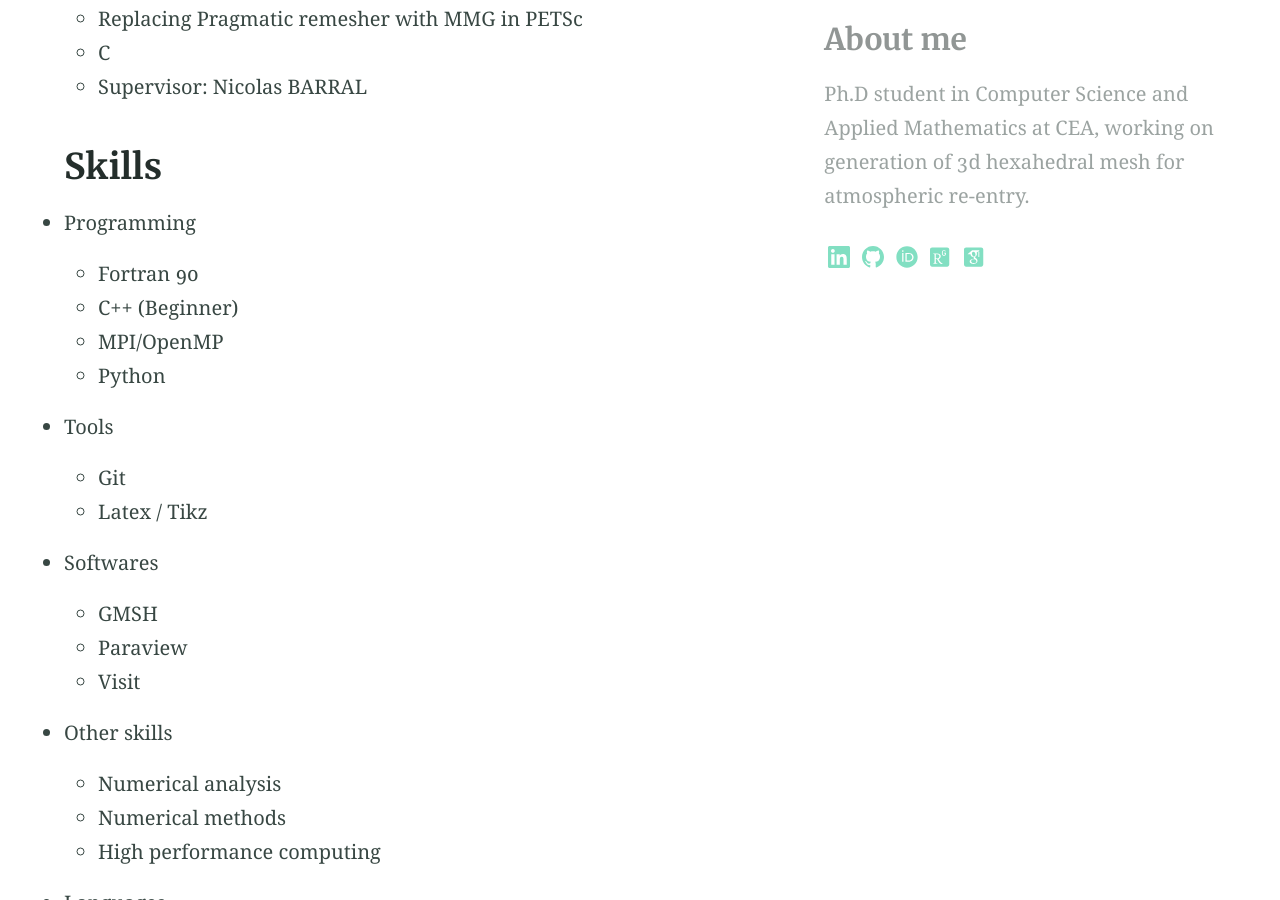
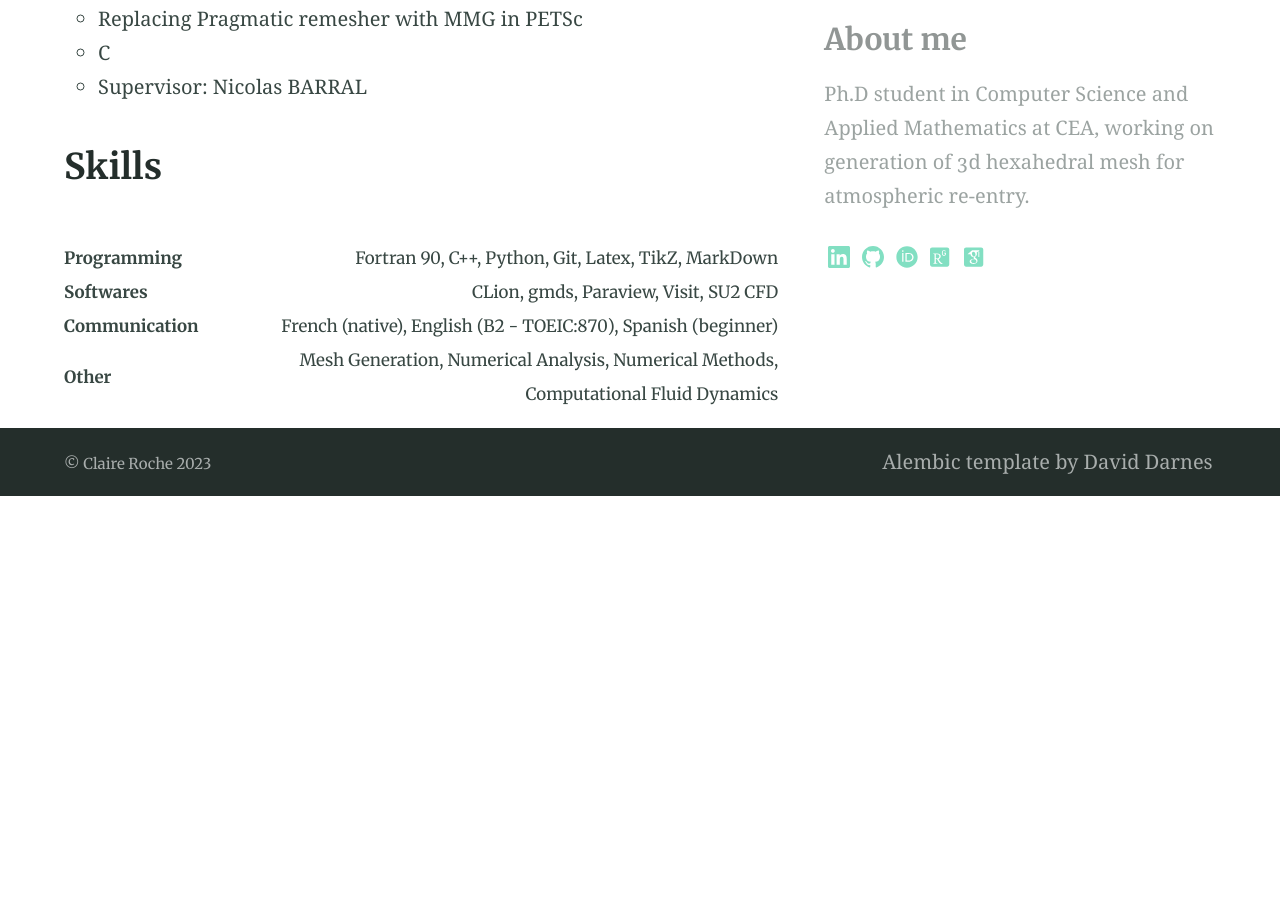
Before and after one commit to claireroche/claireroche.github.io, a Jekyll site: the page built from cv.md, in a window 1280 px wide and 900 px high, scrolled down 1614 px. Built offline with Jekyll 4.4.1, drawn with Linux system fonts in a browser that asks for light colours; a style sheet for code colours, icons or effects is not loaded; after the commit the page ends 2110 px from its top, so only the background shows below that; some of the changed text lies outside the part shown.

Commit message:
remove bullet skills in cv

```diff
--- a/cv.md
+++ b/cv.md
@@ -51,35 +51,9 @@ _ENSEIRB-MATMECA, Bordeaux, France_
 
 ## Skills
 
-* Programming
-  * Fortran 90
-  * C++ (Beginner)
-  * MPI/OpenMP
-  * Python
-
-* Tools
-  * Git
-  * Latex / Tikz
-
-* Softwares
-  * GMSH
-  * Paraview
-  * Visit
-
-* Other skills
-  * Numerical analysis
-  * Numerical methods
-  * High performance computing
-
-* Languages
-  * French (Native)
-  * English (B2 - TOEIC: 870)
-  * Spanish (Beginner)
-
-
 |                    |                                                                                    |                                                                                      |
-|:-------------------|:----------------------------------------------------------------------------------:|:-------------------------------------------------------------------------------------|
-| **Programming**    |                                                                                    | Fortran 90, C++, Python, Git, Latex, TikZ, MarkDown                                  |
-| **Softwares**      |                                                                                    | CLion, gmds, Paraview, Visit, SU2 CFD                                                |
-| **Communication**  |                                                                                    | French (native), English (B2 - TOEIC:870), Spanish (beginner)                        |
+|:-------------------|:----------------------------------------------------------------------------------:|-------------------------------------------------------------------------------------:|
+| **Programming**    |                                                                                    |                                  Fortran 90, C++, Python, Git, Latex, TikZ, MarkDown |
+| **Softwares**      |                                                                                    |                                                CLion, gmds, Paraview, Visit, SU2 CFD |
+| **Communication**  |                                                                                    |                        French (native), English (B2 - TOEIC:870), Spanish (beginner) |
 | **Other**          |                                                                                    | Mesh Generation, Numerical Analysis, Numerical Methods, Computational Fluid Dynamics |
```
